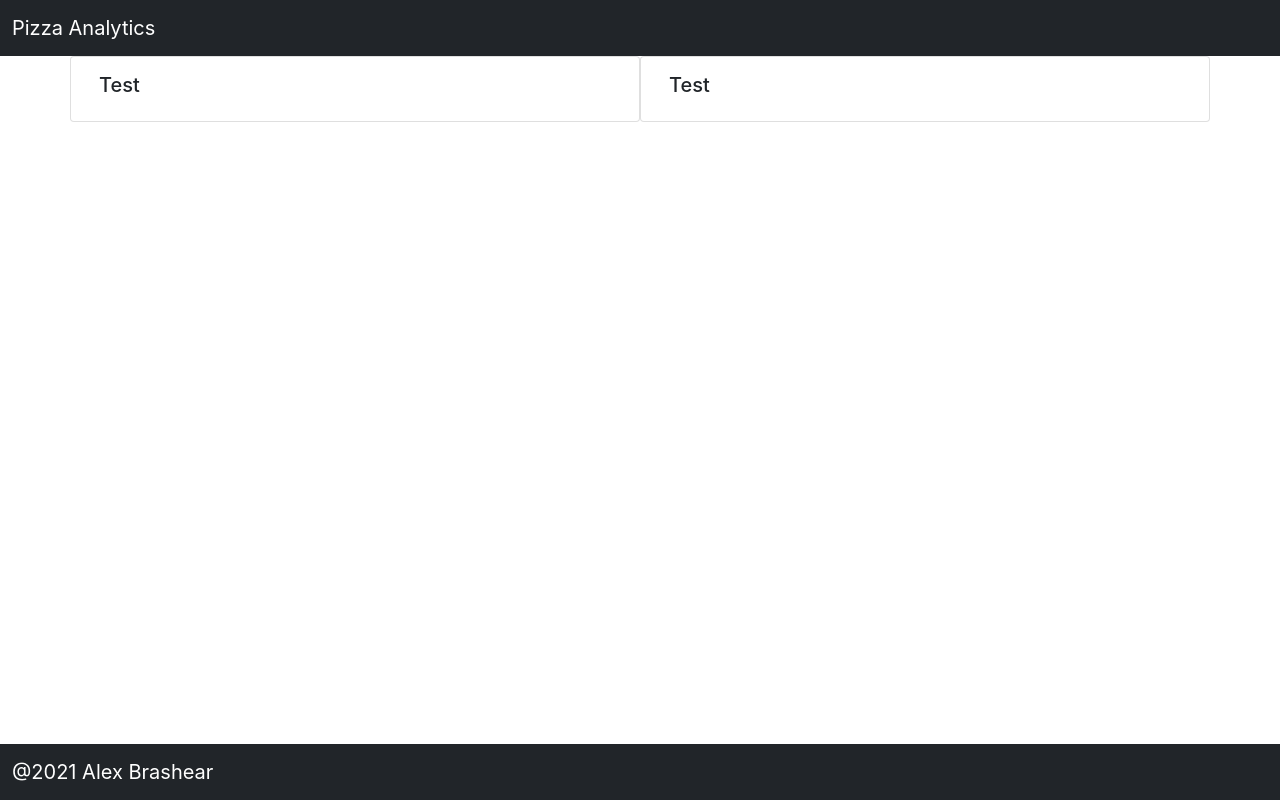
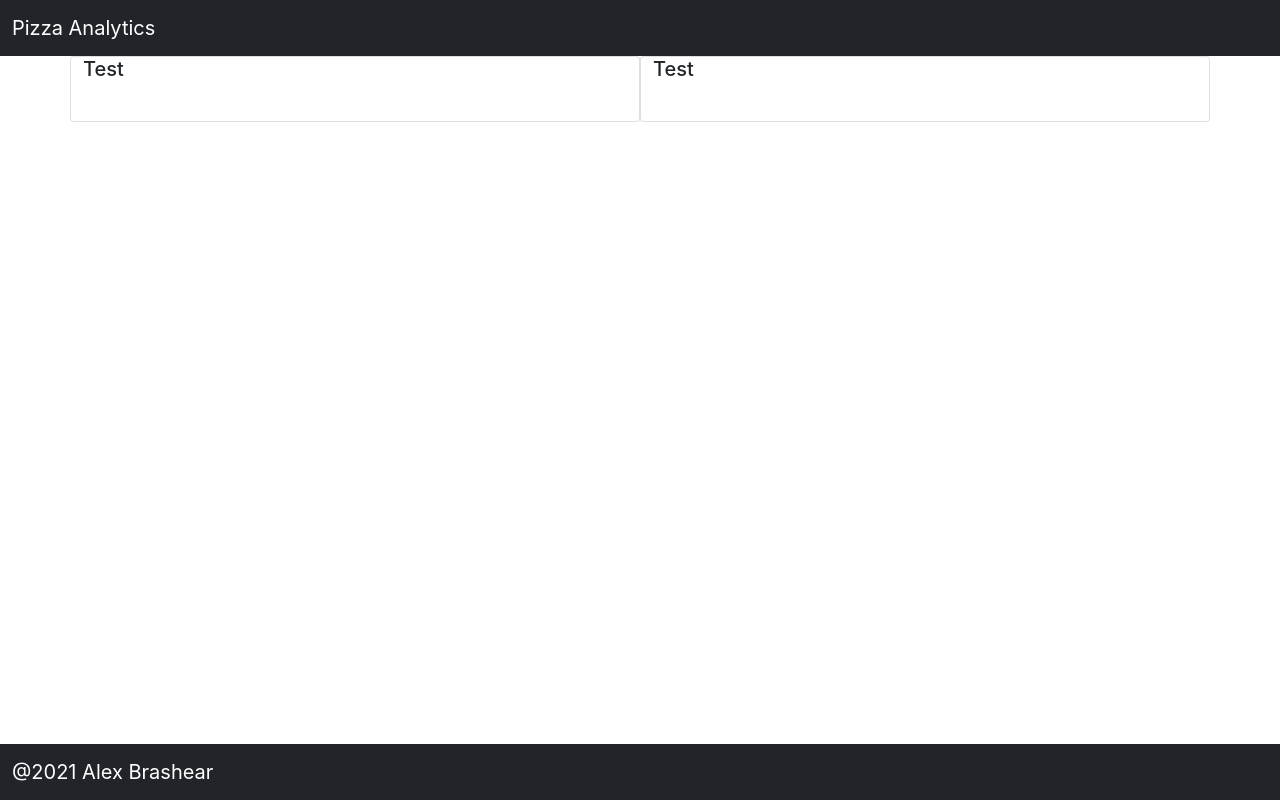
Before and after one commit to ryanalexanderbrashear/Pizza_Frontend, a React (Create React App) app: page / in a window 1280 px wide. Built offline with nearby package versions, Linux system fonts and the light colour scheme.

Commit message:
Modified Card to move the title out of the card body

```diff
--- a/src/components/Card.js
+++ b/src/components/Card.js
@@ -1,8 +1,10 @@
+import React from 'react';
+
 function Card(props) {
   return (
-    <div className="card col-sm-12 col-md-6">
-      <div className="card-body">
-        <h5 class="card-title">{props.title}</h5>
+    <div className='card col-sm-12 col-md-6'>
+      <h5 className='card-title'>{props.title}</h5>
+      <div className='card-body'>
         {props.children}
       </div>
     </div>
```
